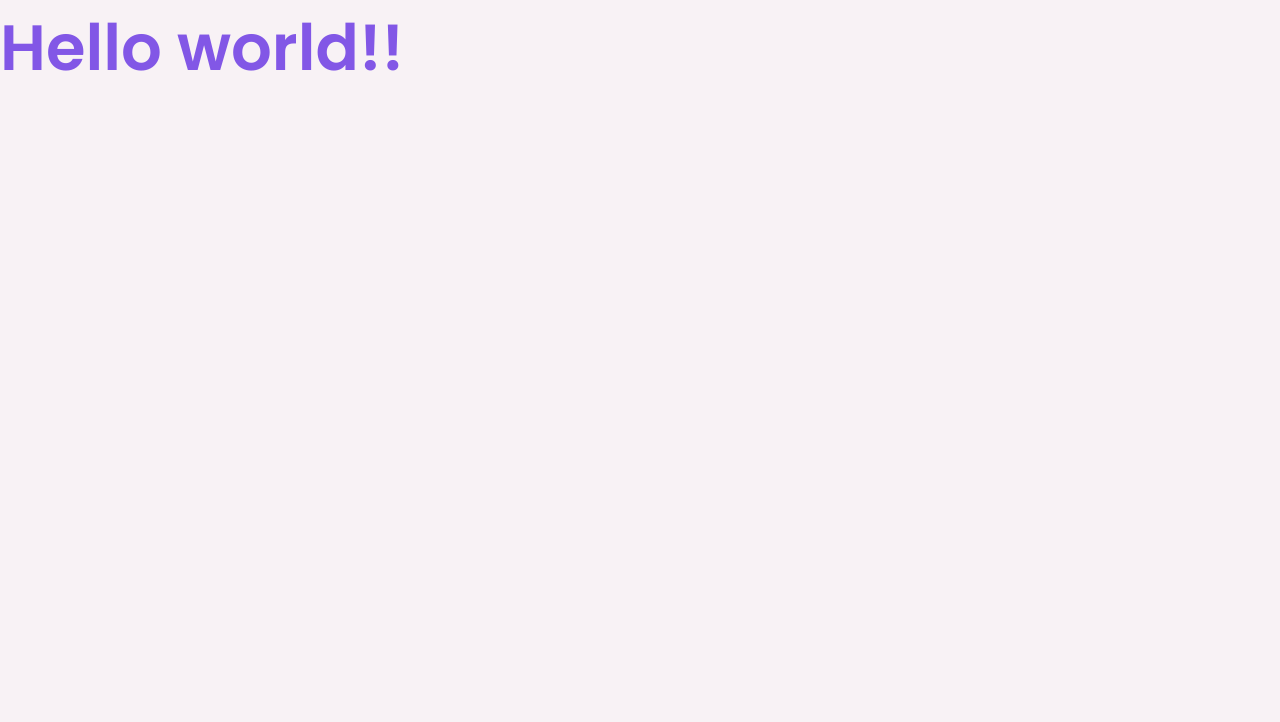
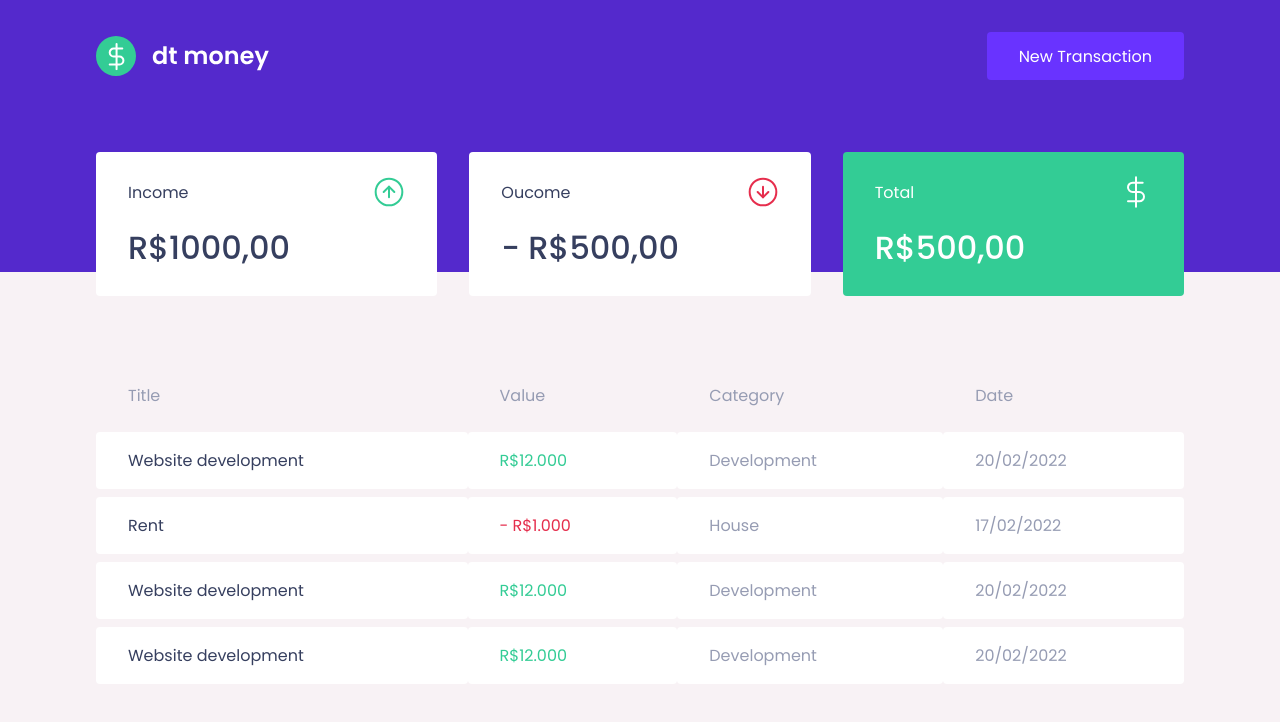
Before and after one commit to wtaiatella/Rocketseat, a React (Create React App) app in the folder Ignite/reactjs/dtmoney/: page / in a window 1280 px wide. Shown: the top 722 px of the page. Built offline with nearby package versions, Linux system fonts and the light colour scheme.

Commit message:
chore: dtmoney: add copmponents to app

```diff
--- a/Ignite/reactjs/dtmoney/public/index.html
+++ b/Ignite/reactjs/dtmoney/public/index.html
@@ -9,7 +9,7 @@
 		<link rel="shortcut icon" href="favicon.png" type="image/png" />
 
 		<link
-			href="https://fonts.googleapis.com/css2?family=Poppins:wght@400;600&display=swap"
+			href="https://fonts.googleapis.com/css2?family=Poppins:wght@400;500;600&display=swap"
 			rel="stylesheet"
 		/>
 
--- a/Ignite/reactjs/dtmoney/src/App.tsx
+++ b/Ignite/reactjs/dtmoney/src/App.tsx
@@ -1,16 +1,13 @@
-import styled from 'styled-components';
+import { Dashboard } from './components/Dashboard/Index';
+import { Header } from './components/Header';
 import { GlobalStyle } from './styles/global';
-
-const Title = styled.h1`
-	color: #8257e6;
-	font-size: 64px;
-`;
 
 export function App() {
 	return (
-		<div className='App'>
-			<Title>Hello world!!</Title>
+		<>
+			<Header />
+			<Dashboard />
 			<GlobalStyle />
-		</div>
+		</>
 	);
 }
--- /dev/null
+++ b/Ignite/reactjs/dtmoney/src/components/Dashboard/Index.tsx
@@ -0,0 +1,12 @@
+import { Summary } from '../Summary';
+import { TransactionTable } from '../TransactionTable';
+import { Container } from './styles';
+
+export function Dashboard() {
+	return (
+		<Container>
+			<Summary />
+			<TransactionTable />
+		</Container>
+	);
+}
--- /dev/null
+++ b/Ignite/reactjs/dtmoney/src/components/Dashboard/styles.ts
@@ -0,0 +1,7 @@
+import styled from 'styled-components';
+
+export const Container = styled.main`
+	max-width: 1120px;
+	margin: 0 auto;
+	padding: 2.5rem 1rem;
+`;
--- /dev/null
+++ b/Ignite/reactjs/dtmoney/src/components/Header/index.tsx
@@ -0,0 +1,13 @@
+import logoImg from '../../assets/logo.svg';
+import { Container, Content } from './styles';
+
+export function Header() {
+	return (
+		<Container>
+			<Content>
+				<img src={logoImg} alt='dt money' />
+				<button type='button'> New Transaction </button>
+			</Content>
+		</Container>
+	);
+}
--- /dev/null
+++ b/Ignite/reactjs/dtmoney/src/components/Header/styles.ts
@@ -0,0 +1,31 @@
+import styled from 'styled-components';
+
+export const Container = styled.header`
+	background: var(--blue);
+`;
+
+export const Content = styled.div`
+	max-width: 1120px;
+	margin: 0 auto;
+
+	padding: 2rem 1rem 12rem;
+	display: flex;
+	align-items: center;
+	justify-content: space-between;
+
+	button {
+		font-size: 1rem;
+		color: #fff;
+		background: var(--blue-light);
+		border: 0;
+		padding: 0 2rem;
+		border-radius: 0.25rem;
+		height: 3rem;
+
+		transition: filter 0.2s;
+
+		&:hover {
+			filter: brightness (0.9);
+		}
+	}
+`;
--- /dev/null
+++ b/Ignite/reactjs/dtmoney/src/components/Summary/index.tsx
@@ -0,0 +1,32 @@
+import { Container } from './styles';
+import incomeImg from '../../assets/income.svg';
+import outcomeImg from '../../assets/outcome.svg';
+import totalImg from '../../assets/total.svg';
+
+export function Summary() {
+	return (
+		<Container>
+			<div>
+				<header>
+					<p>Income</p>
+					<img src={incomeImg} alt='income' />
+				</header>
+				<strong>R$1000,00</strong>
+			</div>
+			<div>
+				<header>
+					<p>Oucome</p>
+					<img src={outcomeImg} alt='outcome' />
+				</header>
+				<strong>- R$500,00</strong>
+			</div>
+			<div className='highlight-background'>
+				<header>
+					<p>Total</p>
+					<img src={totalImg} alt='total' />
+				</header>
+				<strong>R$500,00</strong>
+			</div>
+		</Container>
+	);
+}
--- /dev/null
+++ b/Ignite/reactjs/dtmoney/src/components/Summary/styles.ts
@@ -0,0 +1,34 @@
+import styled from 'styled-components';
+
+export const Container = styled.div`
+	display: grid;
+	grid-template-columns: 1fr 1fr 1fr;
+	gap: 2rem;
+	margin-top: -10rem;
+
+	div {
+		background: var(--shape);
+		padding: 1.5rem 2rem;
+		border-radius: 0.25rem;
+		color: var(--text-title);
+
+		&.highlight-background {
+			background: var(--green);
+			color: #fff;
+		}
+	}
+
+	header {
+		display: flex;
+		align-items: center;
+		justify-content: space-between;
+	}
+
+	strong {
+		display: block;
+		margin-top: 1rem;
+		font-size: 2rem;
+		font-weight: 500;
+		line-height: 3rem;
+	}
+`;
--- /dev/null
+++ b/Ignite/reactjs/dtmoney/src/components/TransactionTable/index.tsx
@@ -0,0 +1,44 @@
+import { Container } from './styled';
+
+export function TransactionTable() {
+	return (
+		<Container>
+			<table>
+				<thead>
+					<tr>
+						<th>Title</th>
+						<th>Value</th>
+						<th>Category</th>
+						<th>Date</th>
+					</tr>
+				</thead>
+				<tbody>
+					<tr>
+						<td>Website development</td>
+						<td className='deposit'>R$12.000</td>
+						<td>Development</td>
+						<td>20/02/2022</td>
+					</tr>
+					<tr>
+						<td>Rent</td>
+						<td className='withdrawn'>- R$1.000</td>
+						<td>House</td>
+						<td>17/02/2022</td>
+					</tr>
+					<tr>
+						<td>Website development</td>
+						<td className='deposit'>R$12.000</td>
+						<td>Development</td>
+						<td>20/02/2022</td>
+					</tr>
+					<tr>
+						<td>Website development</td>
+						<td className='deposit'>R$12.000</td>
+						<td>Development</td>
+						<td>20/02/2022</td>
+					</tr>
+				</tbody>
+			</table>
+		</Container>
+	);
+}
--- /dev/null
+++ b/Ignite/reactjs/dtmoney/src/components/TransactionTable/styled.ts
@@ -0,0 +1,38 @@
+import styled from 'styled-components';
+
+export const Container = styled.div`
+	margin-top: 4rem;
+
+	table {
+		width: 100%;
+		border-spacing: 0 0.5rem;
+
+		th {
+			color: var(--text-body);
+			font-weight: 400;
+			padding: 1rem 2rem;
+			text-align: left;
+			line-height: 1.5rem;
+		}
+
+		td {
+			padding: 1rem 2rem;
+			border: 0;
+			background-color: var(--shape);
+			color: var(--text-body);
+			border-radius: 0.25rem;
+
+			&:first-child {
+				color: var(--text-title);
+			}
+
+			&.deposit {
+				color: var(--green);
+			}
+
+			&.withdrawn {
+				color: var(--red);
+			}
+		}
+	}
+`;
--- a/Ignite/reactjs/dtmoney/src/styles/global.ts
+++ b/Ignite/reactjs/dtmoney/src/styles/global.ts
@@ -6,6 +6,7 @@
 
 	--red: #e52e4d;
 	--blue: #5429cc;
+	--green: #33cc95;
 
 	--blue-light: #6933ff;
 
```
Also changed, not shown: Ignite/reactjs/dtmoney/tsconfig.json (+2 -8 lines).
